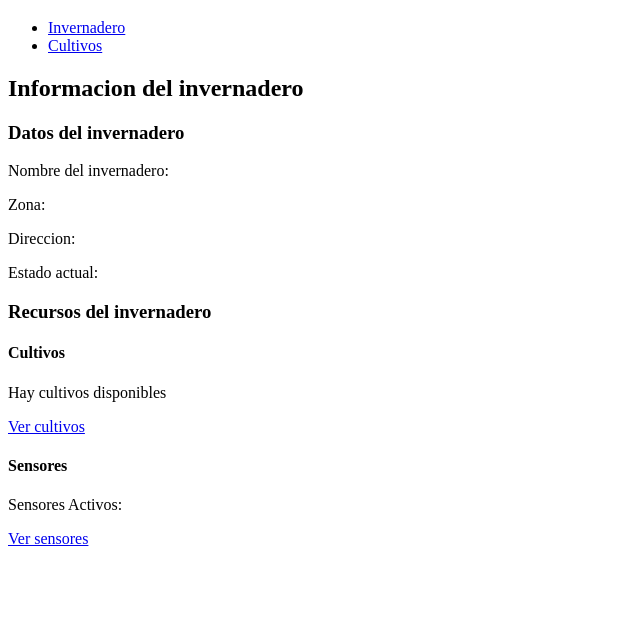
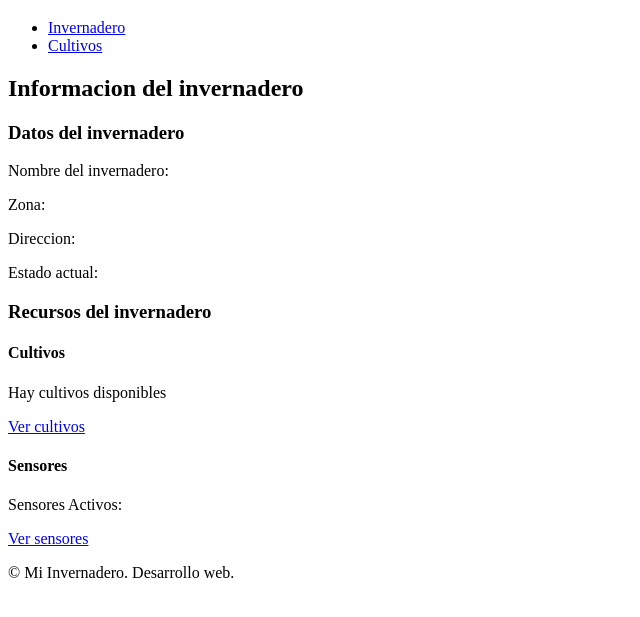
Before and after one commit to jonathanvargas1-ops/invernadero1, a plain HTML site: page invernadero.html in a window 1280 px wide. Shown: the part 61-678 px from the top of the page, without its empty margins (0-640 px from the left). Drawn offline with Linux system fonts and the light colour scheme.

Commit message:
footer añadido

```diff
--- a/invernadero.html
+++ b/invernadero.html
@@ -45,3 +45,8 @@
                     </div>
                  </section>
             </main>
+            <footer>
+                <p>&copy;  Mi Invernadero. Desarrollo web.</p>
+            </footer>
+</body>
+</html>
```
